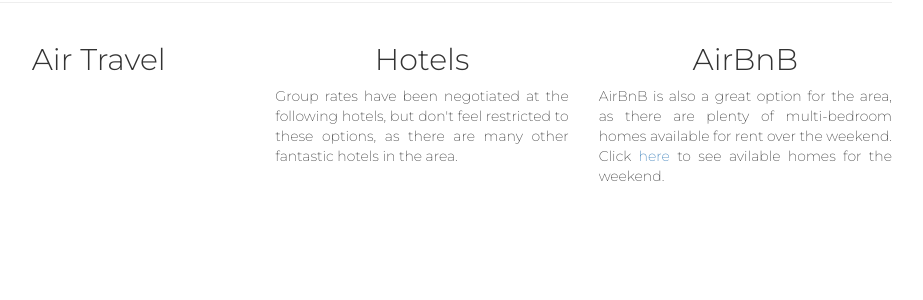
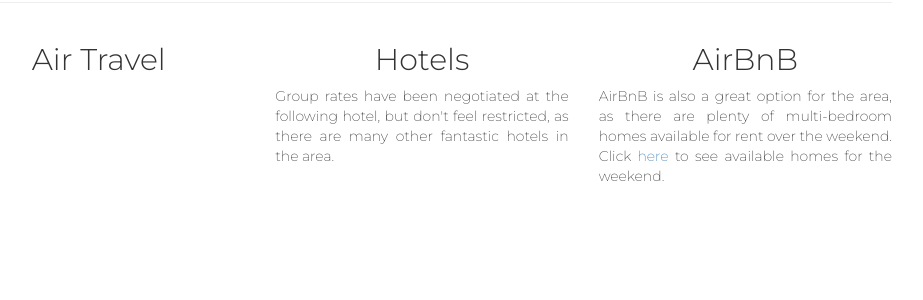
Before and after one commit to dpipemazo/django-wedsite, a Django app: template wedsite/templates/wedding/pages/travel.html in a window 1280 px wide. Shown: the part 153-453 px from the top of the page, without its empty margins (218-1141 px from the left). Run offline with Django 3.2, Linux system fonts and the light colour scheme; the template is opened without the code that fills it, so the values that code supplies are empty; some libraries are stand-ins or nearby versions; some web fonts are replaced.

Commit message:
travel: fix airbnb link bug, make hotel text adaptive to having only one hotel

```diff
--- a/wedsite/templates/wedding/pages/travel.html
+++ b/wedsite/templates/wedding/pages/travel.html
@@ -18,7 +18,7 @@ Travel
     <div class="col-sm-4 base-font text-justify">
       <h2 class="text-center">Hotels</h2>
       <p>
-        Group rates have been negotiated at the following hotels, but don't feel restricted to these options, as there are many other fantastic hotels in the area.
+        Group rates have been negotiated at the following {% if travel.hotels|length > 1 %}hotels{% else %}hotel{% endif %}, but don't feel restricted, as there are many other fantastic hotels in the area.
       </p>
       {% for hotel in travel.hotels %}
         <h3 class="text-center text-muted">
@@ -27,7 +27,7 @@ Travel
             <small>
               {{ hotel.city }}
               <br>
-              <a href={{ hotel.yelp_link }}>Yelp Page</a>
+              <a href={{ hotel.link }}>{{ hotel.link_title }}</a>
             </small>
         </h3>
         <p>
@@ -56,7 +56,7 @@ Travel
         AirBnB is also a great option for the area, as there are plenty of
         multi-bedroom homes available for rent over the weekend. Click
         <a href={{ travel.airbnb_link }}>here</a>
-        to see avilable homes for the weekend.
+        to see available homes for the weekend.
       </p>
     </div>
   </div>
```
Also changed, not shown: wedsite/settings.py (+5 -3 lines).
